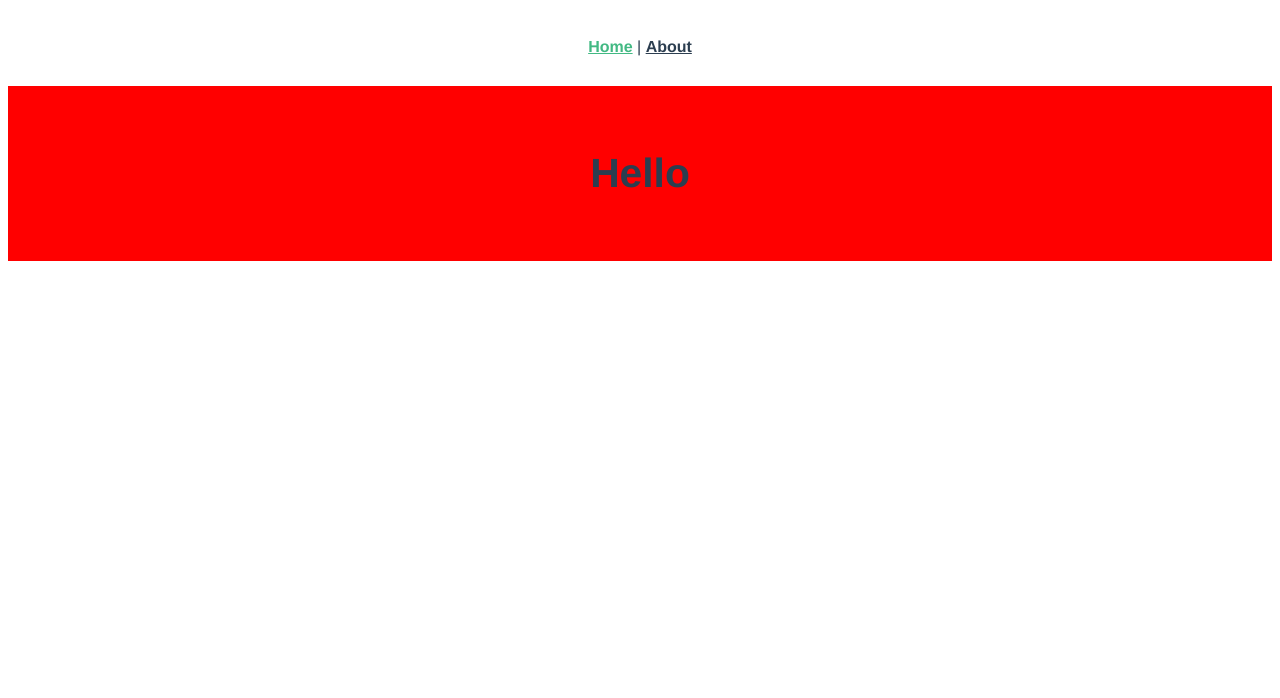
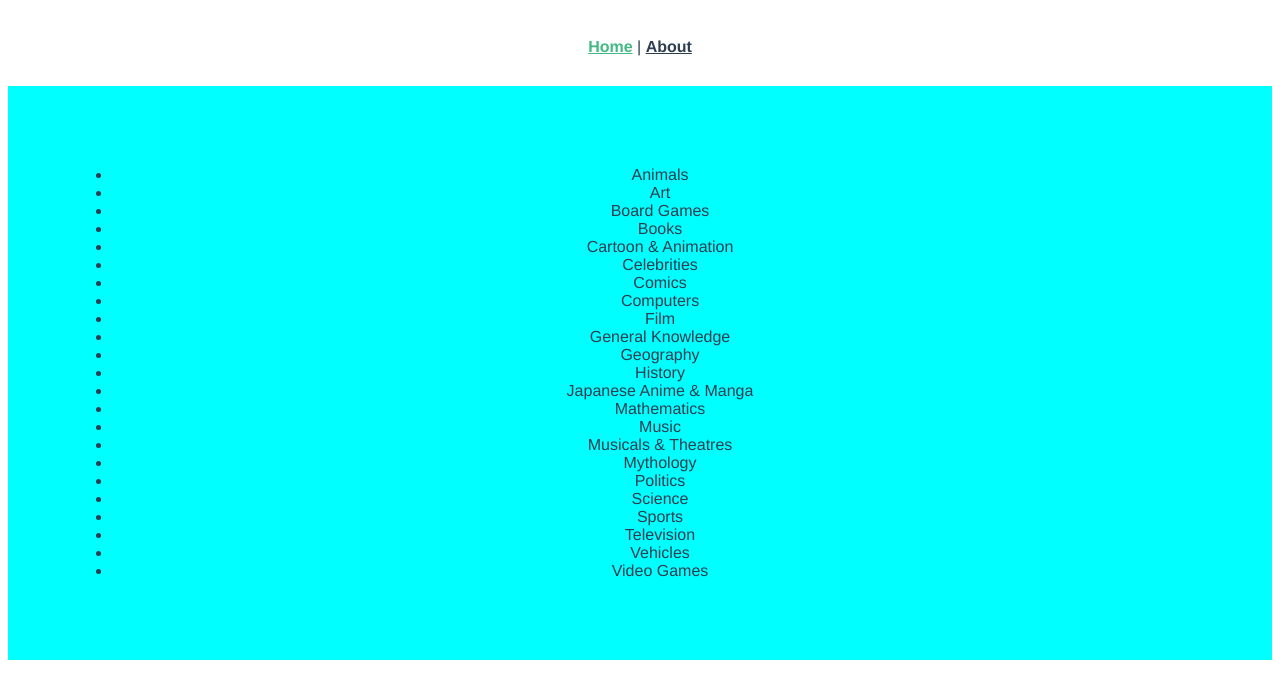
Before and after one commit to shady356/trivia-game, a Vue app: page / in a window 1280 px wide. Shown: the top 698 px of the page. Built offline with nearby package versions, Linux system fonts and the light colour scheme; no server answers.

Commit message:
feat: categories helper file

```diff
--- /dev/null
+++ b/src/helpers/triviaData.js
@@ -0,0 +1,27 @@
+export const $getCategories = () => {
+  return [
+    { name: "Animals", value: 28 },
+    { name: "Art", value: 26 },
+    { name: "Board Games", value: 16 },
+    { name: "Books", value: 10 },
+    { name: "Cartoon & Animation", value: 32 },
+    { name: "Celebrities", value: 27 },
+    { name: "Comics", value: 30 },
+    { name: "Computers", value: 18 },
+    { name: "Film", value: 11 },
+    { name: "General Knowledge", value: 9 },
+    { name: "Geography", value: 23 },
+    { name: "History", value: 24 },
+    { name: "Japanese Anime & Manga", value: 31 },
+    { name: "Mathematics", value: 19 },
+    { name: "Music", value: 12 },
+    { name: "Musicals & Theatres", value: 13 },
+    { name: "Mythology", value: 20 },
+    { name: "Politics", value: 25 },
+    { name: "Science", value: 21 },
+    { name: "Sports", value: 22 },
+    { name: "Television", value: 14 },
+    { name: "Vehicles", value: 29 },
+    { name: "Video Games", value: 15 }
+  ];
+};
--- a/src/views/Home.vue
+++ b/src/views/Home.vue
@@ -1,15 +1,25 @@
 <template>
   <div class="home">
-    <h1 class="header">Hello</h1>
+    <ul>
+      <li v-for="category in categories" :key="category.value">
+        {{ category.name }}
+      </li>
+    </ul>
   </div>
 </template>
 
 <script>
 import triviaAPI from "@/service/triviaAPI.js";
+import { $getCategories } from "@/helpers/triviaData.js";
 export default {
   name: "Home",
+  data() {
+    return {
+      categories: $getCategories()
+    };
+  },
   mounted() {
-    this.getQuiz();
+    // this.getQuiz();
   },
   methods: {
     async getQuiz() {
@@ -27,6 +37,6 @@ export default {
 <style lang="scss" scoped>
 .home {
   padding: $xl;
-  background: #f00;
+  background: cyan;
 }
 </style>
```
